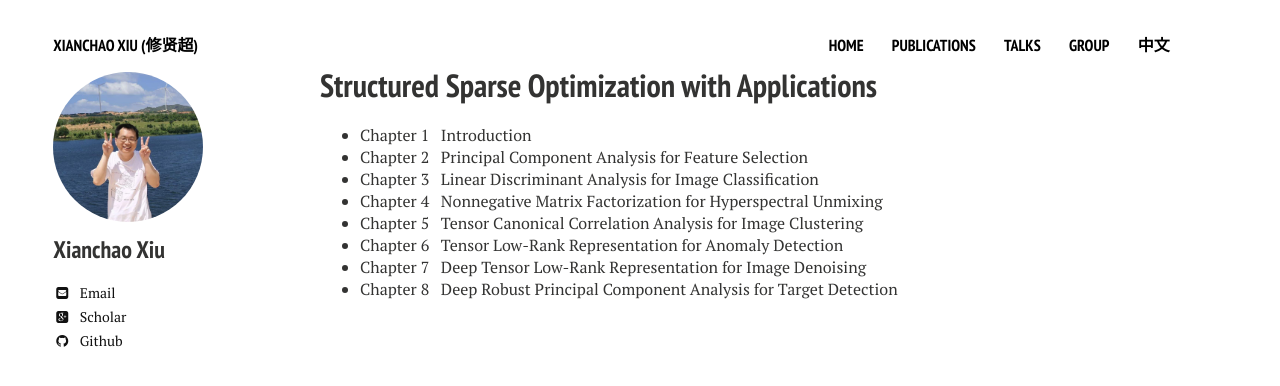
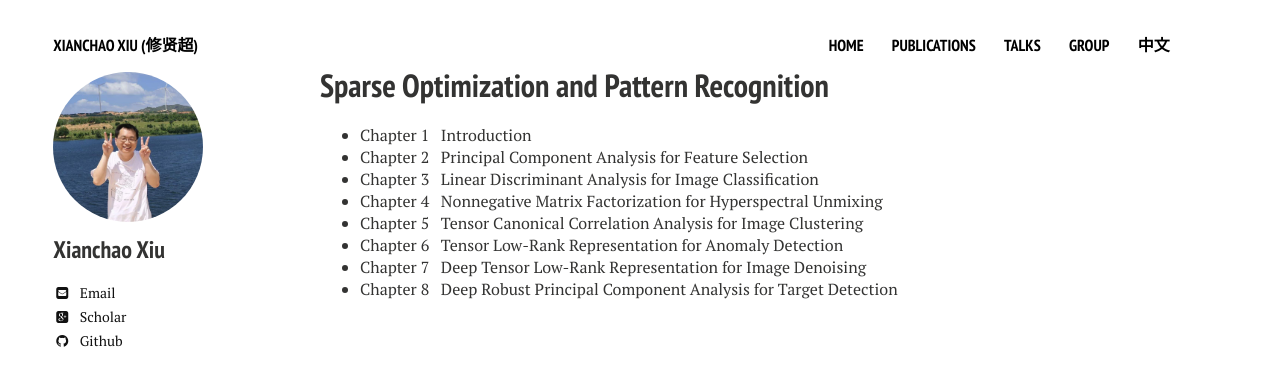
Before and after one commit to xianchaoxiu/xianchaoxiu.github.io, a Jekyll site: the page built from chinese/book/SSO/index.md, in a window 1280 px wide. Shown: the top 386 px of the page. Built offline with Jekyll 4.4.1, drawn with Linux system fonts in a browser that asks for light colours; nearby versions of some CDN libraries.

Commit message:
Update index.md

```diff
--- a/chinese/book/SSO/index.md
+++ b/chinese/book/SSO/index.md
@@ -1,6 +1,6 @@
 ---
 layout: page
-title: Structured Sparse Optimization with Applications
+title: Sparse Optimization and Pattern Recognition
 comments: false
 share: false
 ---
```
